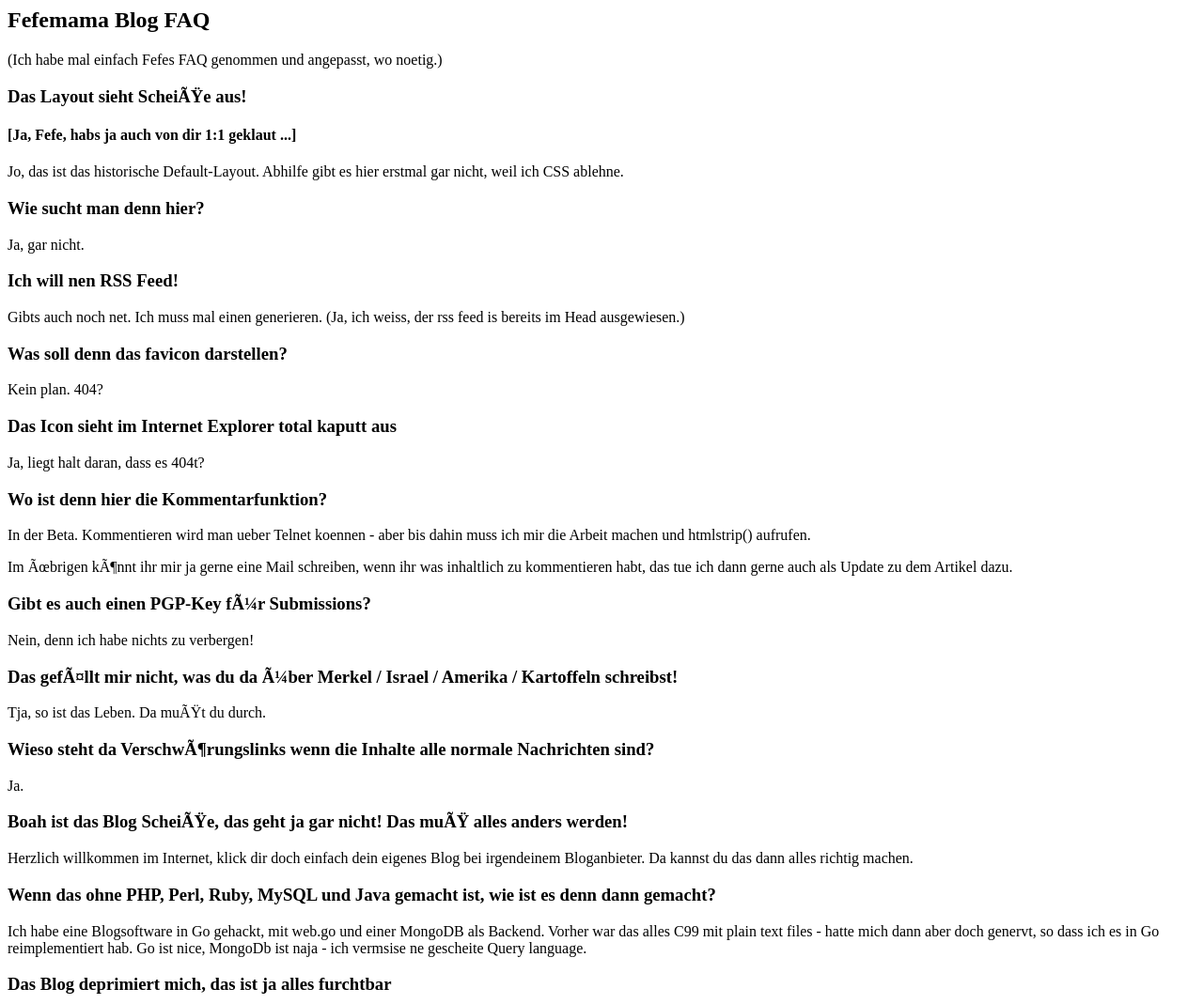
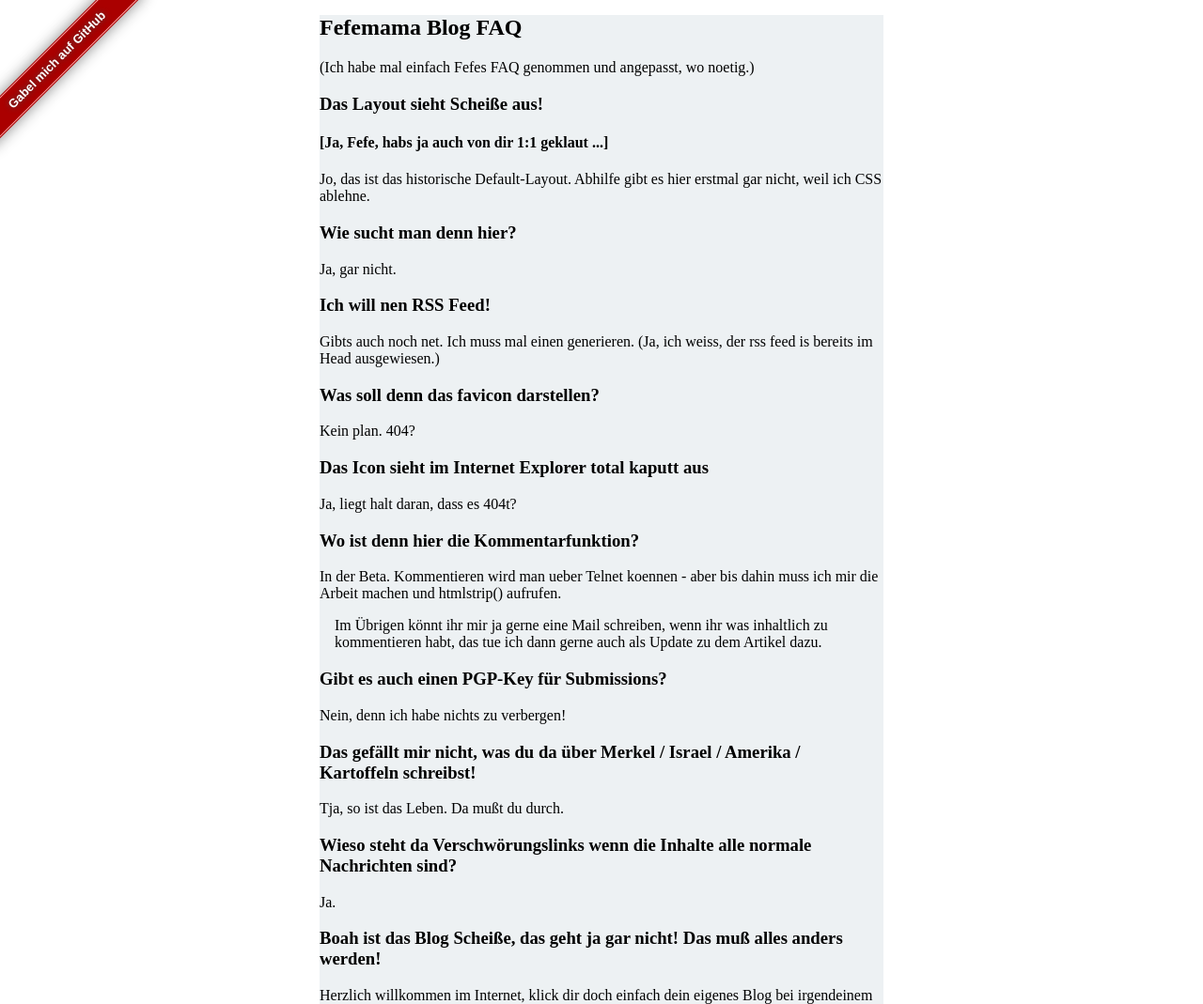
Before and after one commit to kybernetyk/fettemama, a plain HTML site: page web/static/faq.html in a window 1280 px wide. Shown: the top 1069 px of the page at 94% size. Drawn offline with Linux system fonts and the light colour scheme.

Commit message:
faq geheupscht

```diff
--- a/web/static/faq.html
+++ b/web/static/faq.html
@@ -1,7 +1,79 @@
 <!DOCTYPE HTML PUBLIC "-//W3C//DTD HTML 4.0 Transitional//EN">
-<META http-equiv="Content-Type" content="text/html; charset=ISO-8859-1">
+<META http-equiv="Content-Type" content="text/html; charset=utf-8">
+<head>
+<title>Fefemama Blog FAQ</title>
+<style type="text/css" media="screen">
+	.content
+	{
+		margin-top: 1.0em;
+		background-color: #EDF1F3;
+		font-family: "Helvetica,Arial,FreeSans";
+		color: #000000;
+		width: 600px;
+		margin-left: auto ;
+		margin-right: auto ;
+		padding-bottom: 1em;
+	}
 
-<title>Fefemama Blog FAQ</title>
+	.codebox
+	{
+		width: 80%;
+		background-color: #000000;
+		color: #00ff00;
+		margin-left: auto ;
+		margin-right: auto ;
+		padding-left: 0.1em;
+		border: 1px solid #009900;
+					font-family: "Courier";
+	}
+
+	.content .header
+	{
+		text-align: center;
+		font-size: 2.0em;
+	}
+
+	.content p
+	{
+		margin-left: 1.0em;
+	}
+
+	/* ribbon css taken from: http://unindented.org/articles/2009/10/github-ribbon-using-css-transforms/ */
+	.ribbon
+	{
+    background-color: #a00;
+    overflow: hidden;
+    /* top left corner */
+    position: absolute;
+    left: -3.5em;
+    top: 3.0em;
+    /* 45 deg ccw rotation */
+    -moz-transform: rotate(-45deg);
+    -webkit-transform: rotate(-45deg);
+    /* shadow */
+    -moz-box-shadow: 0 0 1em #888;
+    -webkit-box-shadow: 0 0 1em #888;
+ }
+.ribbon a
+	{
+    border: 1px solid #faa;
+    color: #fff;
+    display: block;
+    font: bold 81.25% 'Helvetiva Neue', Helvetica, Arial, sans-serif;
+    margin: 0.05em 0 0.075em 0;
+    padding: 0.5em 3.5em;
+    text-align: center;
+    text-decoration: none;
+    /* shadow */
+    text-shadow: 0 0 0.5em #444;
+  }
+</style>
+</head>
+<body>
+	<div class="ribbon">
+    <a href="http://github.com/jsz/fettemama">Gabel mich auf GitHub</a>
+  </div>
+ <div class="content">
 <h2>Fefemama Blog FAQ</h2>
 (Ich habe mal einfach Fefes FAQ genommen und angepasst, wo noetig.)
 
@@ -62,6 +134,9 @@ machen.
 es denn dann gemacht?</h3>
 
 Ich habe eine Blogsoftware in Go gehackt, mit web.go und einer MongoDB als Backend. Vorher war das alles C99 mit plain text files - hatte mich dann aber doch genervt, so dass ich es in Go reimplementiert hab. Go ist nice, MongoDb ist naja - ich vermsise ne gescheite Query language.
+<p>
+	Die Blog Software gibts unter der GPL lizenz auf github.com zu klicken. Einfach den Ribbon oben links anklicken.
+</p>
 
 <h3>Das Blog deprimiert mich, das ist ja alles furchtbar</h3>
 
```
